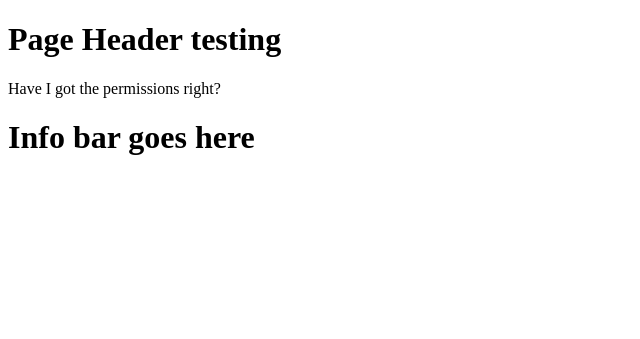
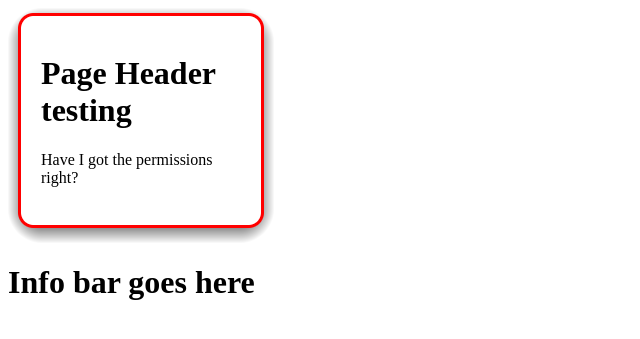
Before and after one commit to MikeEllis-T67M/airtech, a PHP site: page / in a window 1280 px wide. Shown: the top 339 px of the page, without its empty margins (0-640 px from the left). Run offline with PHP 8.4, Linux system fonts and the light colour scheme.

Commit message:
Ruzee works on class, not on id. Oops!

```diff
--- a/html/index.php
+++ b/html/index.php
@@ -34,7 +34,7 @@
   <div id="topstrap">
   </div>
 
-  <div id="bordered">
+  <div id="main" class="bordered">
     <H1>Page Header testing</H1>
     <P>Have I got the permissions right?
   </div>
```
